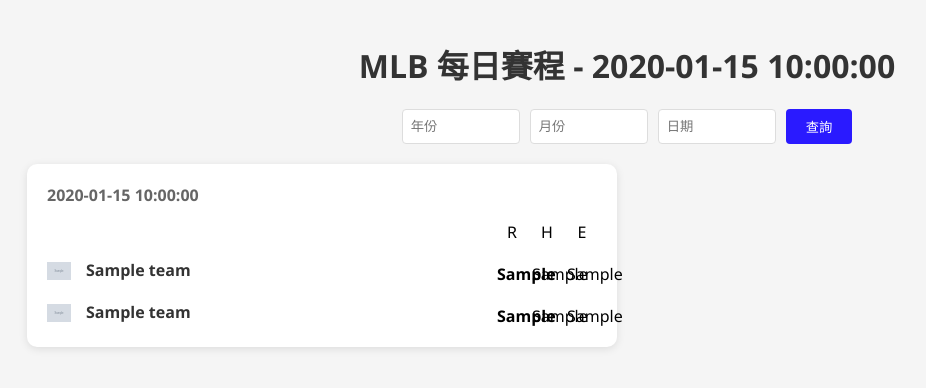
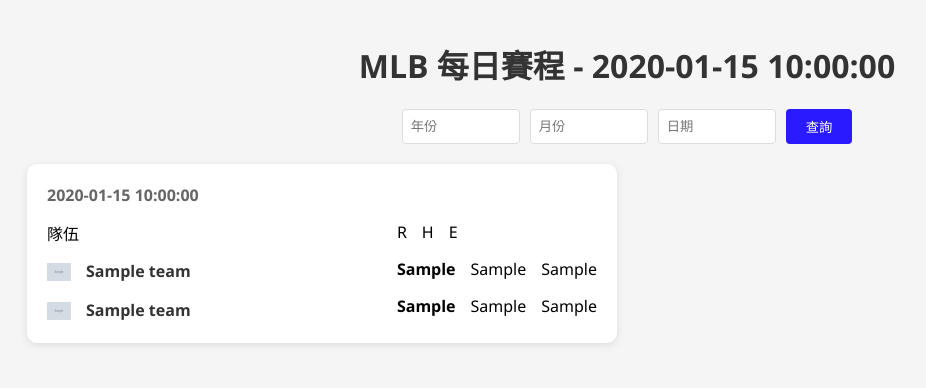
Before and after one commit to Hanson0901/SQL_final_project, a Flask app: template templates/index.html in a window 1280 px wide. Shown: the top 388 px of the page, without its empty margins (13-939 px from the left). Run offline with Flask 3, Linux system fonts and the light colour scheme; the template is opened without the code that fills it: most values are stand-ins (such as "Sample title", 1, 10 or a date in 2020); grey boxes marked "Sample" are stand-in pictures.

Commit message:
finish the func of immediately update score

```diff
--- a/app.py
+++ b/app.py
@@ -1,5 +1,5 @@
 # app.py
-from flask import Flask, render_template, request
+from flask import Flask, render_template, request, jsonify  # 新增 jsonify
 import datetime
 from get_mlb_score import get_mlb_score
 
@@ -13,10 +13,19 @@ def index():
         day = int(request.form['day'])
         date = datetime.date(year, month, day)
     else:
-        date = datetime.date.today()- datetime.timedelta(days=1)
+        date = datetime.date.today() - datetime.timedelta(days=1)
+
     date_str = date.strftime("%Y-%m-%d")
     games = get_mlb_score(date_str)
     return render_template('index.html', games=games, date=date_str)
 
+# 新增 API 路由
+@app.route('/api/mlb_games')
+def api_games():
+    date_str = request.args.get('date', datetime.date.today().strftime("%Y-%m-%d"))
+    games = get_mlb_score(date_str)
+    return jsonify(games=games)  # 直接返回序列化後的數據
+
+
 if __name__ == '__main__':
     app.run(debug=True)
--- /dev/null
+++ b/static/script.js
@@ -0,0 +1,78 @@
+function formatLocalTime(utcTimeString, offsetHours = -12) {
+    const date = new Date(utcTimeString);
+    date.setHours(date.getHours() + offsetHours);
+    return date.toISOString().slice(11, 16);
+  }
+
+  (function autoRefresh() {
+    const pageDate = window.pageDate;
+    const today = new Date().toISOString().split('T')[0];
+    console.log('pageDate:', pageDate, 'today:', today);
+    if (pageDate !== today) return;
+
+    const refreshInterval = setInterval(() => {
+      console.log('定時刷新觸發:', new Date().toLocaleTimeString());
+      fetch(`/api/mlb_games?date=${today}&_=${Date.now()}`, {
+        headers: { 'Cache-Control': 'no-cache' }
+      })
+        .then(response => {
+          if (!response.ok) throw new Error(`HTTP 錯誤! 狀態碼: ${response.status}`);
+          return response.json();
+        })
+        .then(data => {
+          console.log('收到新資料:', data);
+          updateGames(data.games);
+        })
+        .catch(error => {
+          console.error('更新失敗:', error);
+          clearInterval(refreshInterval);
+        });
+    }, 60000);
+
+    // 更新頁面內容的函數
+    function updateGames(games) {
+      const container = document.querySelector('.scoreboards');
+      if (!container) return;
+
+      // 清空現有內容
+      container.innerHTML = '';
+
+      // 重建所有比賽區塊
+      games.forEach(game => {
+        const gameHTML = `
+          <div class="scoreboard">
+            <div class="game-time">${game.time.slice(0, 5)}</div> <!-- 顯示前5字符 -->
+            <div class="game-status">
+              <div class="teams">
+                <div>隊伍</div>
+                <div class="team-info">
+                  <img src="${game.img[0]}" class="team-logo">
+                  <div><div class="team-name">${game.teams[0]}</div></div>
+                </div>
+                <div class="team-info">
+                  <img src="${game.img[1]}" class="team-logo">
+                  <div><div class="team-name">${game.teams[1]}</div></div>
+                </div>
+              </div>
+              <div class="rhe">
+                <div class="rhe-header">
+                  <span>R</span><span>H</span><span>E</span>
+                </div>
+                <div class="rhe-row">
+                  <span><b>${game.rhe.away.R}</b></span>
+                  <span>${game.rhe.away.H}</span>
+                  <span>${game.rhe.away.E}</span>
+                </div>
+                <div class="rhe-row">
+                  <span><b>${game.rhe.home.R}</b></span>
+                  <span>${game.rhe.home.H}</span>
+                  <span>${game.rhe.home.E}</span>
+                </div>
+              </div>
+            </div>
+          </div>
+        `;
+        container.insertAdjacentHTML('beforeend', gameHTML);
+      });
+    }
+  })();
--- a/static/style.css
+++ b/static/style.css
@@ -67,11 +67,9 @@ body {
     flex-direction: column;
     gap: 15px;
   }
-
-  .team-row {
+  .game-status{
     display: flex;
-    justify-content: space-between;
-    align-items: center;
+    flex-direction: row;
   }
 
   .team-info {
@@ -99,27 +97,27 @@ body {
   }
 
   .rhe {
-    display: grid;
-    margin-left: auto; /* 將 rhe 推到右邊 */
+    display: flex;
+    margin-left: auto;
+    flex-direction: column;
     grid-template-columns: 30px 30px 30px; /* 固定 R、H、E 的欄位寬度 */
-    text-align: center; /* 讓內容向右對齊 */
-    gap: 5px; /* 欄位之間的間距 */
+    text-align: right; /* 讓內容向右對齊 */
+    gap: 10px;
 }
   .rhe-header {
-    display: grid;
-    grid-template-columns: 1fr 30px 30px 30px; /* 隊伍名稱和 RHE 欄位的比例 */
-    color: #666;
-    margin-bottom: 10px; /* 保持標題與內容的間距 */
-    padding: 0 20px;
-    text-align: right; /* 讓 RHE 標題向右對齊 */
+    display: flex;
+    flex-direction: row;
+    grid-template-columns: 30px 30px 30px; /* 固定 R、H、E 的欄位寬度 */
+    text-align: right; /* 讓內容向右對齊 */
+    gap: 15px; /* 欄位之間的間距 */
 }
 
 
 .rhe-row {
-  display: grid;
+  display: flex;
+  flex-direction: row;
   grid-template-columns: 30px 30px 30px; /* 固定 R、H、E 的欄位寬度 */
-  text-align: center; /* 讓內容居中對齊 */
-  gap: 5px; /* 欄位之間的間距 */
+  gap: 15px; /* 欄位之間的間距 */
   margin-top: 5px; /* 每行之間的間距 */
 }
 
--- a/templates/index.html
+++ b/templates/index.html
@@ -21,32 +21,32 @@
         {% for game in games %}
         <div class="scoreboard">
           <div class="game-time">{{ game.time | truncate(4, True, '')  }}</div>
+          <div class="game-status">
             <div class="teams">
-                <div class = "rhe">
-                  <span>R</span>
-                  <span>H</span>
-                  <span>E</span>
-                </div>
-              <div class="team-row">
+              <div>隊伍</div>
               <div class="team-info">
                 <img  src ={{game.img[0]}} class="team-logo">
                 <div>
                     <div class="team-name">{{ game.teams[0] }}</div>
                 </div>
               </div>
-
-                  <div class="rhe-row">
-                      <span><b>{{ game.rhe.away.R }}</b></span>
-                      <span>{{ game.rhe.away.H }}</span>
-                      <span>{{ game.rhe.away.E }}</span>
-                  </div>
-              </div>
-              <div class="team-row">
               <div class="team-info">
                 <img  src ={{game.img[1]}} class="team-logo">
                 <div>
                     <div class="team-name">{{ game.teams[1] }}</div>
                 </div>
+              </div>
+            </div>
+            <div class = "rhe">
+              <div class="rhe-header">
+                <span>R</span>
+                <span>H</span>
+                <span>E</span>
+              </div>
+              <div class="rhe-row">
+                <span><b>{{ game.rhe.away.R }}</b></span>
+                <span>{{ game.rhe.away.H }}</span>
+                <span>{{ game.rhe.away.E }}</span>
               </div>
               <div class="rhe-row">
                 <span><b>{{ game.rhe.home.R }}</b></span>
@@ -62,5 +62,9 @@
       <div class="no-games">當日無賽事或數據獲取失敗</div>
     {% endif %}
   </div>
+  <script>
+    window.pageDate = "{{ date }}";
+  </script>
+  <script src="{{ url_for('static', filename='script.js') }}"></script>
 </body>
 </html>
```
Lines whose indentation alone changed are shown as unchanged.
